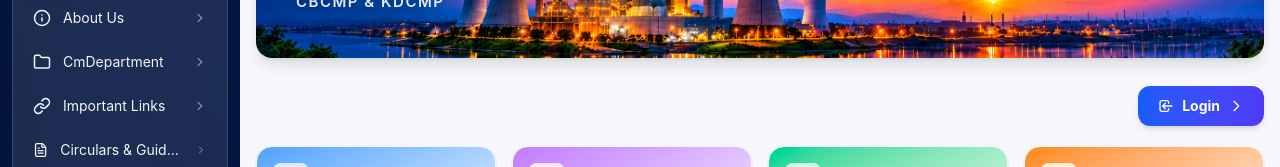
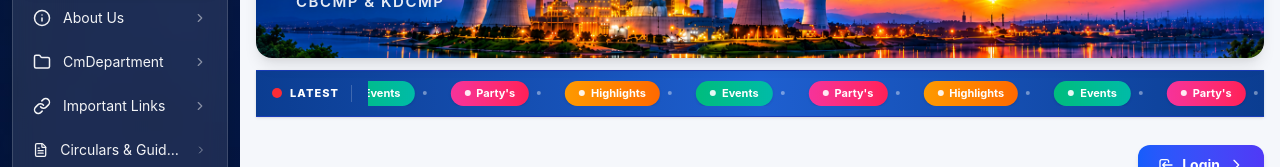
Before and after one commit to tinkumehta/CMD_STORE, a React app in the folder frontend/: page / in a window 1280 px wide. Shown: the part 134-301 px from the top of the page. Built offline with nearby package versions, Linux system fonts and the light colour scheme; no server answers; the HTML template or start-up script is replaced by a standard one.

Commit message:
feat: add Events component for dynamic event display; integrate into Topbar and Dashboard

```diff
--- a/frontend/src/components/Topbar.jsx
+++ b/frontend/src/components/Topbar.jsx
@@ -1,12 +1,14 @@
 // src/components/Topbar.jsx
 import { useAuth } from '../context/AuthContext';
 import topbar from '../../public/topbar.jpg';
+import Events from '../pages/Links/Events';
 
 const Topbar = () => {
   const { user } = useAuth();
 
   return (
-    <header className="relative w-full overflow-hidden rounded-2xl shadow-lg">
+    <>
+    <header className="relative w-full overflow-hidden rounded-2xl shadow-lg mb-3">
       {/* Background Banner Image */}
       <img
         src={topbar}
@@ -40,6 +42,8 @@ const Topbar = () => {
         </div>
       </div>
     </header>
+    <Events/>
+    </>
   );
 };
 
--- a/frontend/src/pages/Dashboard.jsx
+++ b/frontend/src/pages/Dashboard.jsx
@@ -9,6 +9,7 @@ import KpiCard from '../components/Cards/KpiCard';
 import OperationalInsights from '../components/Cards/OperationalInsights';
 import { useAuth } from '../context/AuthContext';
 import EditPOModal from '../components/EditPOModal';
+import Events from './Links/Events';
 
 // ------------------------------------------------------------
 // Helpers
@@ -192,6 +193,7 @@ const Dashboard = () => {
   return (
     <div className="min-h-screen bg-[#f5f7fb]">
       <div className="max-w-[1600px] mx-auto px-4 py-5">
+        {/* <Events /> */}
 
         {/* ===================== LOGIN / LOGOUT ===================== */}
         <div className="mb-5 flex justify-end">
--- /dev/null
+++ b/frontend/src/pages/Links/Events.jsx
@@ -0,0 +1,70 @@
+// src/components/Events.jsx
+import React from 'react';
+
+const EVENT_ITEMS = [
+  { label: 'Highlights', href: '/about-us', color: 'from-amber-500 to-orange-500' },
+  { label: 'Events', href: '/cmdepartment', color: 'from-emerald-500 to-teal-500' },
+  { label: "Party's", href: '/manuals', color: 'from-pink-500 to-rose-500' },
+];
+
+function Events() {
+  return (
+    <div className="w-full  bg-gradient-to-r from-[#0b3d91] via-[#1e5fd0] to-[#0b3d91] py-2.5 overflow-hidden shadow-sm border-y border-blue-800">
+      <div className="flex items-center gap-4">
+        {/* Static "Latest" label */}
+        <div className="shrink-0 flex items-center gap-2 pl-4 pr-3 border-r border-white/20">
+          <span className="relative flex h-2.5 w-2.5">
+            <span className="animate-ping absolute inline-flex h-full w-full rounded-full bg-red-400 opacity-75"></span>
+            <span className="relative inline-flex rounded-full h-2.5 w-2.5 bg-red-500"></span>
+          </span>
+          <span className="text-[11px] font-extrabold text-white uppercase tracking-widest">
+            Latest
+          </span>
+        </div>
+
+        {/* Scrolling marquee */}
+        <div className="flex-1 overflow-hidden relative">
+          <style>{`
+            @keyframes marqueeScroll {
+              0% { transform: translateX(0%); }
+              100% { transform: translateX(-50%); }
+            }
+            .marquee-track {
+              display: flex;
+              gap: 1.5rem;
+              width: max-content;
+              animation: marqueeScroll 25s linear infinite;
+            }
+            .marquee-track:hover {
+              animation-play-state: paused;
+            }
+          `}</style>
+
+          <div className="marquee-track">
+            {/* Duplicated array = seamless loop */}
+            {[...EVENT_ITEMS, ...EVENT_ITEMS, ...EVENT_ITEMS, ...EVENT_ITEMS].map((item, i) => (
+              <a
+                key={i}
+                href={item.href}
+                className="group flex items-center gap-2 shrink-0"
+              >
+                <span
+                  className={`inline-flex items-center gap-1.5 px-3.5 py-1 rounded-full text-[11px] font-bold text-white bg-gradient-to-r ${item.color} shadow-sm group-hover:shadow-md group-hover:scale-105 transition-all duration-200`}
+                >
+                  <span className="w-1.5 h-1.5 rounded-full bg-white/90"></span>
+                  {item.label}
+                </span>
+                <span className="w-1 h-1 rounded-full bg-white/40"></span>
+              </a>
+            ))}
+          </div>
+        </div>
+
+        {/* Right fade for clean edge */}
+        {/* <div className="shrink-0 w-16 h-full bg-gradient-to-l from-[#0b3d91] to-transparent pointer-events-none absolute right-0 top-0 bottom-0 hidden md:block"></div> */}
+      </div>
+    </div>
+  );
+}
+
+export default Events;
```
